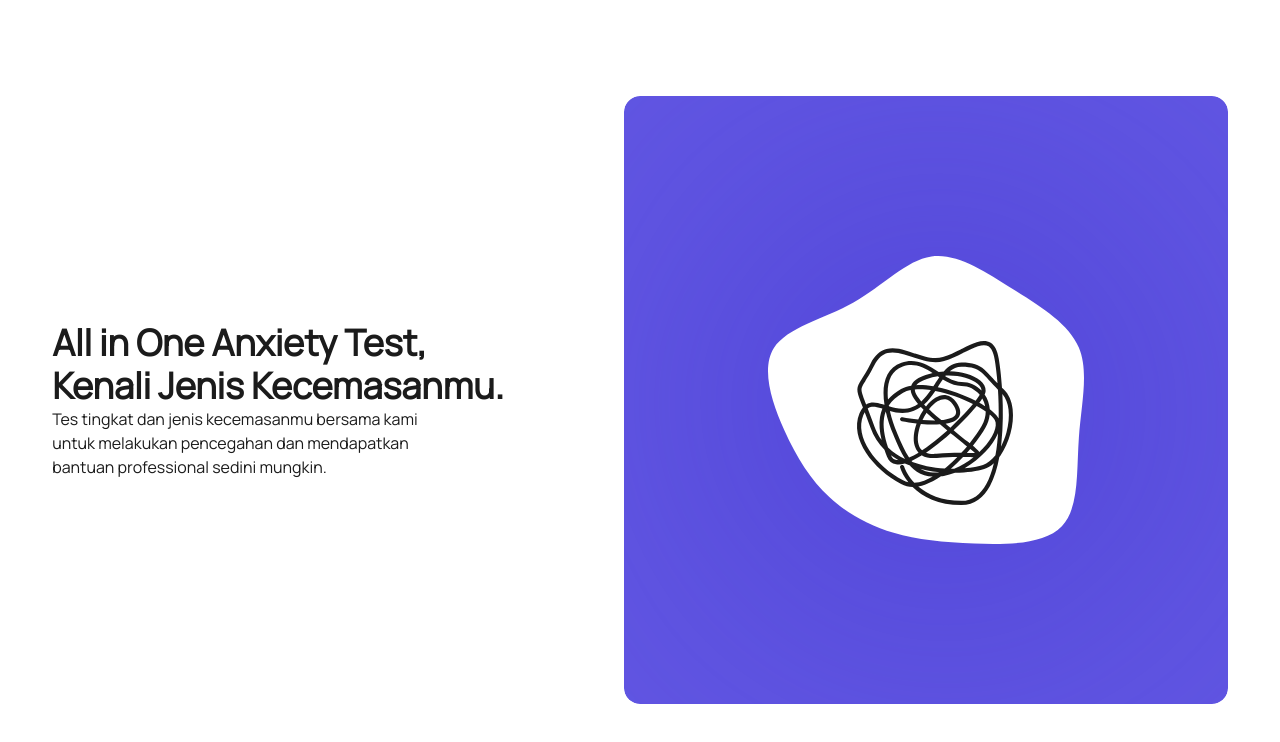
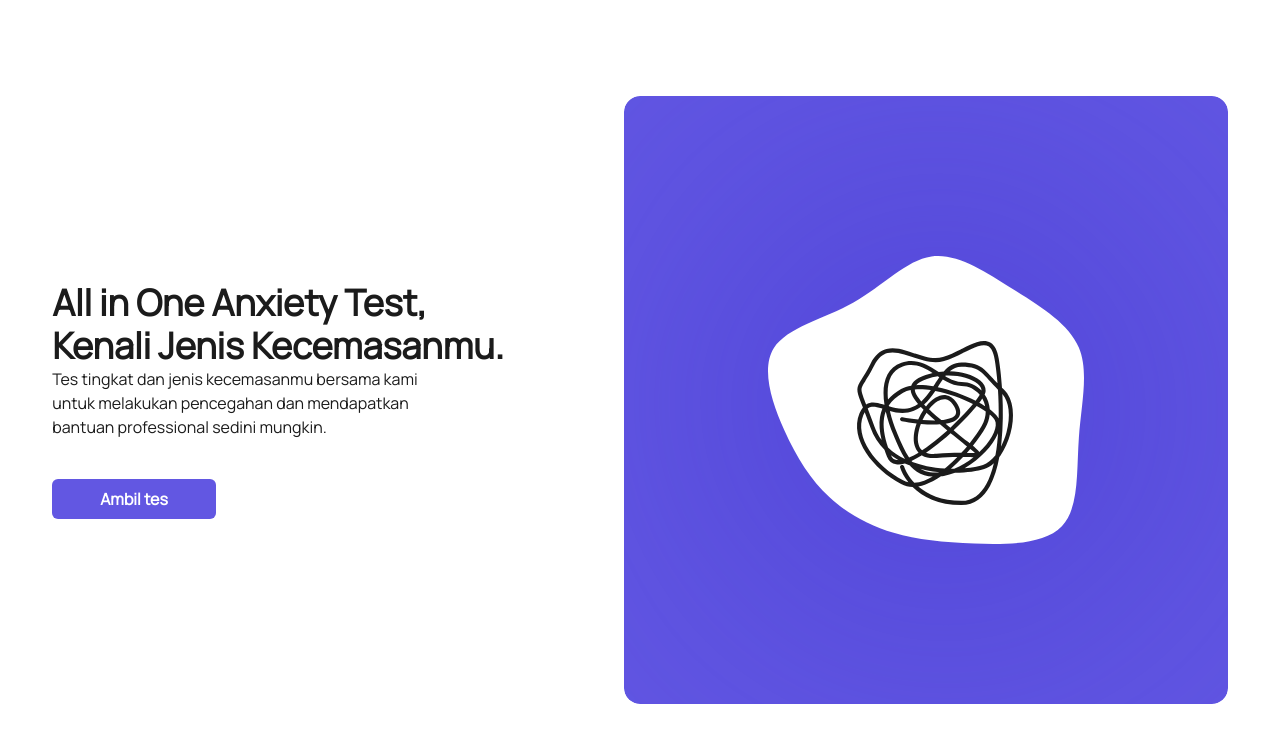
Before and after one commit to ardyutama/anxietest-frontend, a React (Create React App) app: page / in a window 1280 px wide. Shown: the top 742 px of the page. Built offline with nearby package versions, Linux system fonts and the light colour scheme.

Commit message:
create component button with link router DOM

```diff
--- /dev/null
+++ b/src/components/Button/index.jsx
@@ -0,0 +1,27 @@
+import { Button } from "@chakra-ui/react";
+import { Link } from "react-router-dom";
+
+const ButtonLink = ({path}) => {
+  return (
+    <div>
+      <Button
+        as={Link}
+        bg="main.primary"
+        px={12}
+        py={3}
+        display="inline-flex"
+        color="white"
+        mt={10}
+        to={path}
+        _hover={{
+          bg: "main.surface",
+          color: "main.primary",
+        }}
+      >
+        Ambil tes
+      </Button>
+    </div>
+  );
+};
+
+export default ButtonLink;
--- a/src/components/HeroBanner/index.jsx
+++ b/src/components/HeroBanner/index.jsx
@@ -1,6 +1,7 @@
-import { Box, Heading } from "@chakra-ui/react";
+import { Box, Flex, Heading } from "@chakra-ui/react";
 import React from "react";
 import HeroImage from "../HeroImage";
+import Button from "../Button";
 
 const HeroBanner = () => {
   const Title = () => {
@@ -20,9 +21,13 @@ const HeroBanner = () => {
       </>
     );
   };
+
   return (
     <>
-      <Title />
+      <Flex flexDirection="column">
+        <Title />
+        <Button path="/"/>
+      </Flex>
       <Box pl={120}>
         <HeroImage />
       </Box>
```
